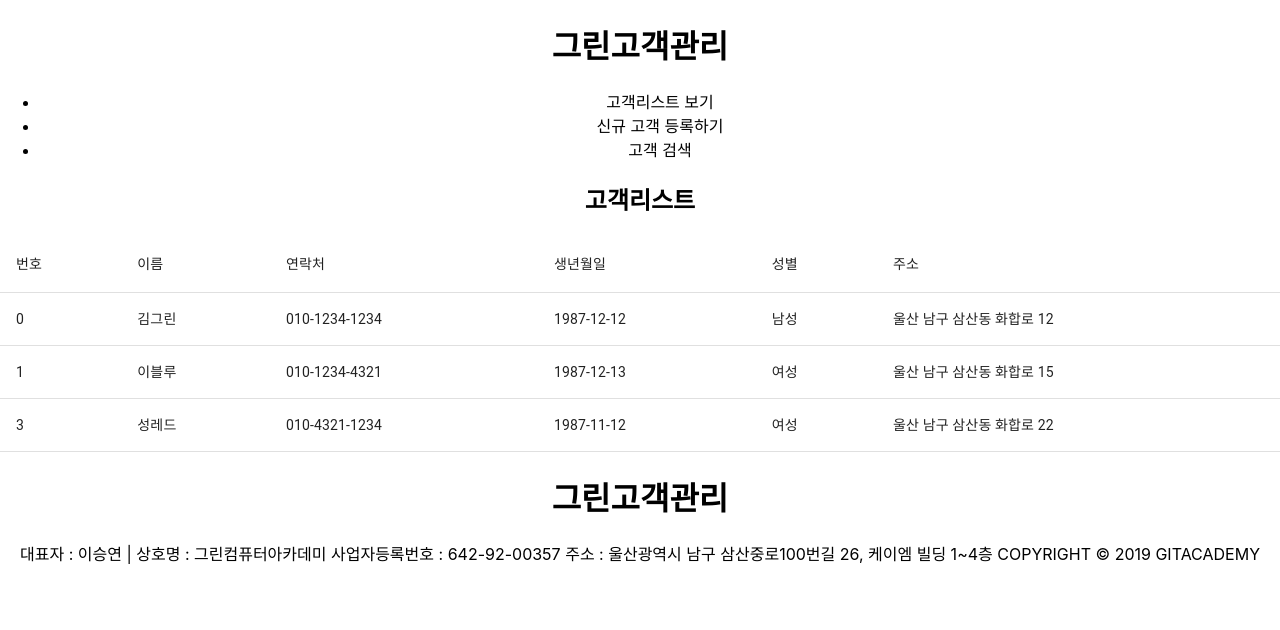
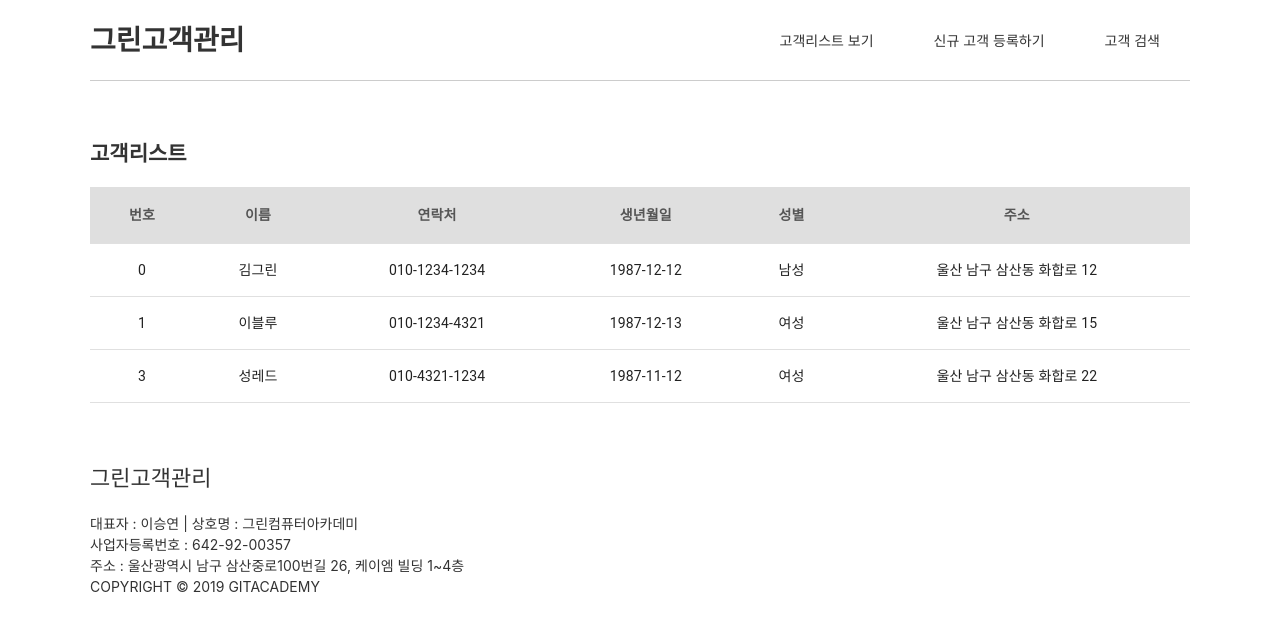
Before and after one commit to Lee-in-hyuk/customer-client-ms, a React (Create React App) app: page / in a window 1280 px wide. Shown: the top 630 px of the page. Built offline with nearby package versions, Linux system fonts and the light colour scheme.

Commit message:
hooks안에 reducer랑 async, fetchData 작성 완료

```diff
--- a/package.json
+++ b/package.json
@@ -7,6 +7,7 @@
     "@testing-library/jest-dom": "^5.16.1",
     "@testing-library/react": "^12.1.2",
     "@testing-library/user-event": "^13.5.0",
+    "axios": "^0.24.0",
     "react": "^17.0.2",
     "react-dom": "^17.0.2",
     "react-router-dom": "^6.2.1",
--- a/src/App.css
+++ b/src/App.css
@@ -1,38 +1,44 @@
+body {
+  color: #333;
+  font-size: 14px;
+  line-height: 1.5;
+}
 .App {
+  width: 100%;
+  max-width: 1100px;
+  margin: 0 auto;
+}
+li { list-style: none; }
+.header {
+  display: flex;
+  justify-content: space-between;
+  border-bottom: 1px solid #ccc;
+  height: 80px;
+  align-items: center;
+}
+.header ul {
+  display: flex;
+}
+.header ul li {
+  padding: 0 30px;
+  transition: 0.5s;
+  cursor: pointer;
+}
+.header ul li:hover {
+  transform: scale(1.2);
+}
+.contents {
+  padding: 40px 0;
+}
+.contents table td, .contents table th {
   text-align: center;
 }
-
-.App-logo {
-  height: 40vmin;
-  pointer-events: none;
+.contents table th {
+  background-color: #dfdfdf;
+  color: #555;
+  font-weight: bold;
 }
-
-@media (prefers-reduced-motion: no-preference) {
-  .App-logo {
-    animation: App-logo-spin infinite 20s linear;
-  }
+.footer h2 {
+  font-weight: normal;
+  font-size: 22px;
 }
-
-.App-header {
-  background-color: #282c34;
-  min-height: 100vh;
-  display: flex;
-  flex-direction: column;
-  align-items: center;
-  justify-content: center;
-  font-size: calc(10px + 2vmin);
-  color: white;
-}
-
-.App-link {
-  color: #61dafb;
-}
-
-@keyframes App-logo-spin {
-  from {
-    transform: rotate(0deg);
-  }
-  to {
-    transform: rotate(360deg);
-  }
-}
--- a/src/App.js
+++ b/src/App.js
@@ -35,7 +35,9 @@ function App() {
   return (
     <div className="App">
       <Header title={title}/>
-      <CustomerList sampleData={sampleData}/>
+      <div className='contents'>
+        <CustomerList sampleData={sampleData}/>
+      </div>
       <Footer title={title}/>
     </div>
   );
--- a/src/componentes/Footer.js
+++ b/src/componentes/Footer.js
@@ -3,10 +3,10 @@ import React from 'react';
 function Footer({title}) {
     return (
         <div className='footer'>
-            <h1>{title}</h1>
-            <p>대표자 : 이승연 | 상호명 : 그린컴퓨터아카데미
-            사업자등록번호 : 642-92-00357
-            주소 : 울산광역시 남구 삼산중로100번길 26, 케이엠 빌딩 1~4층
+            <h2>{title}</h2>
+            <p>대표자 : 이승연 | 상호명 : 그린컴퓨터아카데미<br/>
+            사업자등록번호 : 642-92-00357<br/>
+            주소 : 울산광역시 남구 삼산중로100번길 26, 케이엠 빌딩 1~4층<br/>
             COPYRIGHT © 2019 GITACADEMY</p>
         </div>
     );
```
Also changed, not shown: src/hooks/useAsync.js (added, +53 -0 lines), 1 other file (tests, documents, lock files or other folders).
